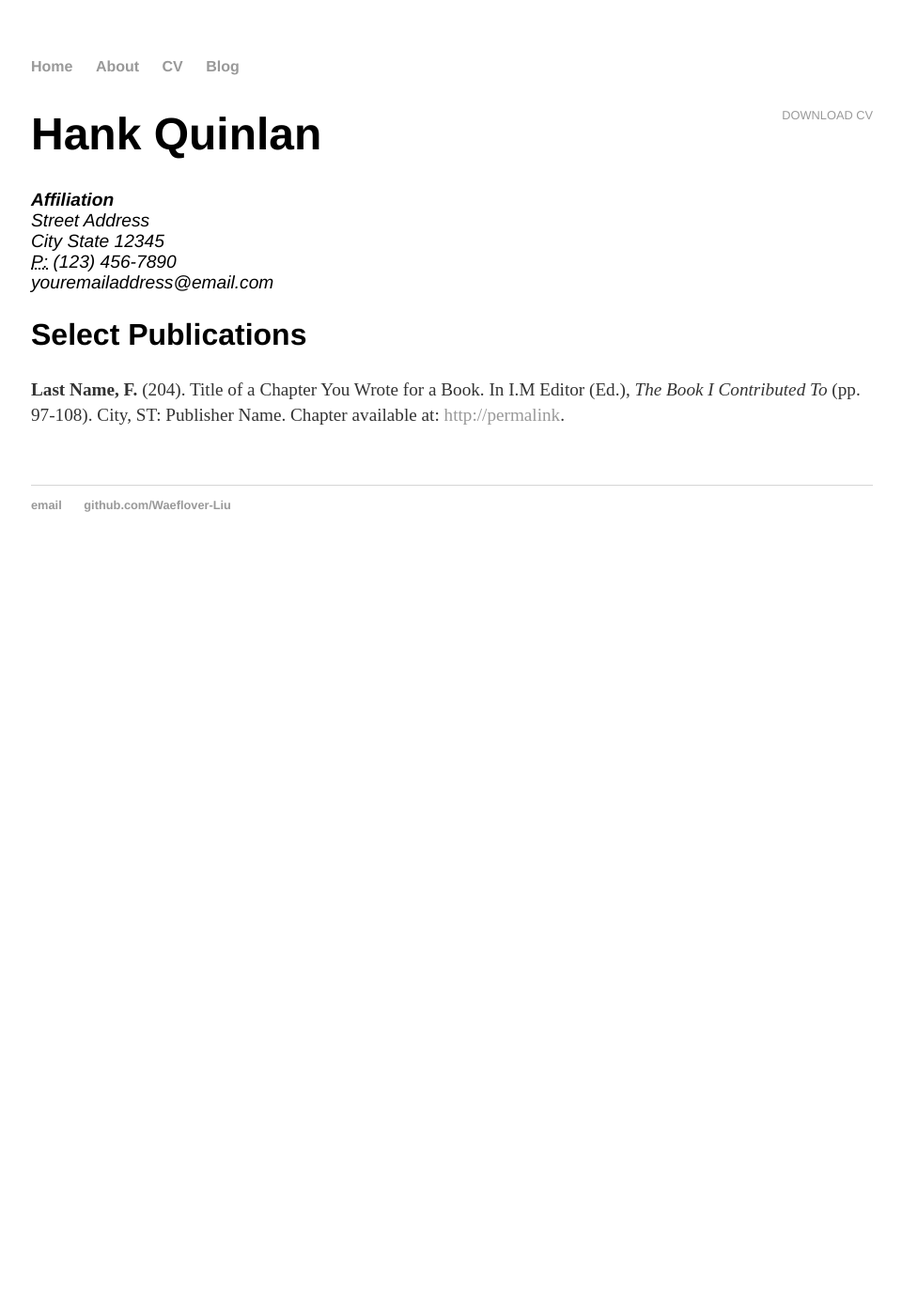
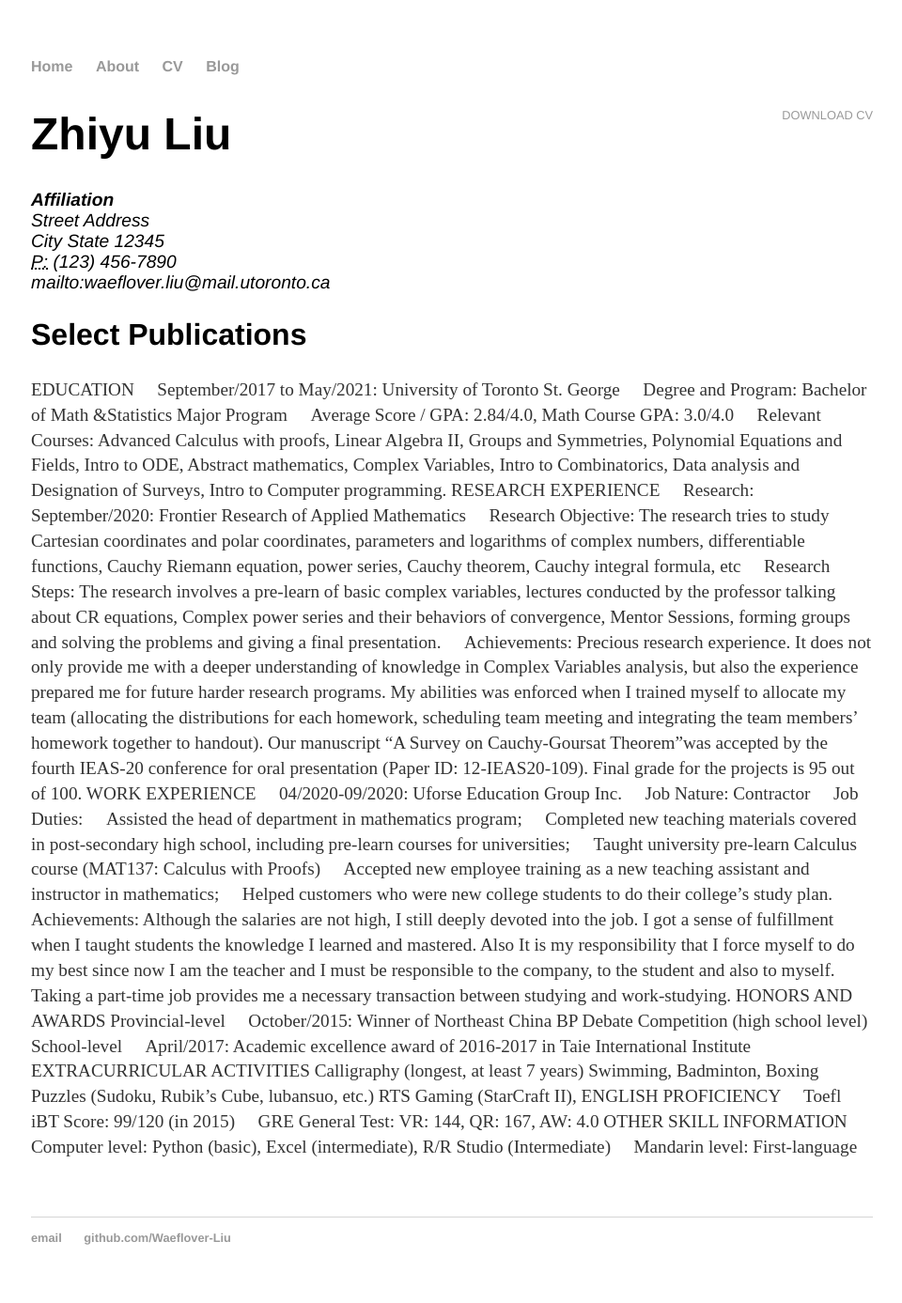
Before and after one commit to Waeflover-Liu/waeflover-liu.github.io, a Jekyll site: the page built from cv/index.html, in a window 1280 px wide. Shown: the whole page at 94% size, without its empty margins (159-1119 px from the left). Built offline with Jekyll 4.4.1, drawn with Linux system fonts in a browser that asks for light colours; before the commit the page ends 900 px from its top, so only the background shows below that.

Commit message:
Update index.html

```diff
--- a/cv/index.html
+++ b/cv/index.html
@@ -1,22 +1,72 @@
 ---
 layout: default
-title: CV of Your Name
+title: CV of Zhiyu Liu
 ---
 
 	<div class="cv">
-		<a href="#" class="download" title="Download CV as PDF">Download CV</a>
-					<h1>Hank Quinlan</h1>
+		<a href="CV Zhiyu Liu.pdf" class="download" title="Download CV as PDF">Download CV</a>
+					<h1>Zhiyu Liu</h1>
 					<address>
 					<strong>Affiliation</strong><br>
 					Street Address<br>
 					City State 12345<br>
 					<abbr title="phone">P:</abbr> (123) 456-7890<br>
-					<span class="obfuscate">youremailaddress@email.com</span>
+					<span class="obfuscate">mailto:waeflover.liu@mail.utoronto.ca</span>
 					</address>
 
 					<h2>Select Publications</h2>
 
-					<p><strong>Last Name, F.</strong> (204). Title of a Chapter You Wrote for a Book. In I.M Editor (Ed.), <em>The Book I Contributed To</em> (pp. 97-108). City, ST: Publisher Name. Chapter available at: <a href="#">http://permalink</a>.
+					<p>
+						EDUCATION
+ September/2017 to May/2021: University of Toronto St. George
+ Degree and Program: Bachelor of Math &Statistics Major Program
+ Average Score / GPA: 2.84/4.0, Math Course GPA: 3.0/4.0
+ Relevant Courses: Advanced Calculus with proofs, Linear Algebra II, Groups and Symmetries, Polynomial Equations and Fields,
+Intro to ODE, Abstract mathematics, Complex Variables, Intro to Combinatorics, Data analysis and Designation of Surveys, Intro to
+Computer programming.
+RESEARCH EXPERIENCE
+ Research: September/2020: Frontier Research of Applied Mathematics
+ Research Objective: The research tries to study Cartesian coordinates and polar coordinates, parameters and logarithms of
+complex numbers, differentiable functions, Cauchy Riemann equation, power series, Cauchy theorem, Cauchy integral formula,
+etc
+ Research Steps: The research involves a pre-learn of basic complex variables, lectures conducted by the professor talking about
+CR equations, Complex power series and their behaviors of convergence, Mentor Sessions, forming groups and solving the
+problems and giving a final presentation.
+ Achievements: Precious research experience. It does not only provide me with a deeper understanding of knowledge in Complex
+Variables analysis, but also the experience prepared me for future harder research programs. My abilities was enforced when I
+trained myself to allocate my team (allocating the distributions for each homework, scheduling team meeting and integrating the
+team members’ homework together to handout). Our manuscript “A Survey on Cauchy-Goursat Theorem”was accepted by the
+fourth IEAS-20 conference for oral presentation (Paper ID: 12-IEAS20-109). Final grade for the projects is 95 out of 100.
+WORK EXPERIENCE
+ 04/2020-09/2020: Uforse Education Group Inc.
+ Job Nature: Contractor
+ Job Duties:
+ Assisted the head of department in mathematics program;
+ Completed new teaching materials covered in post-secondary high school, including pre-learn courses for universities;
+ Taught university pre-learn Calculus course (MAT137: Calculus with Proofs)
+ Accepted new employee training as a new teaching assistant and instructor in mathematics;
+ Helped customers who were new college students to do their college’s study plan.
+ Achievements: Although the salaries are not high, I still deeply devoted into the job. I got a sense of fulfillment when I taught
+students the knowledge I learned and mastered. Also It is my responsibility that I force myself to do my best since now I am the
+teacher and I must be responsible to the company, to the student and also to myself. Taking a part-time job provides me a
+necessary transaction between studying and work-studying.
+HONORS AND AWARDS
+Provincial-level
+ October/2015: Winner of Northeast China BP Debate Competition (high school level)
+School-level
+ April/2017: Academic excellence award of 2016-2017 in Taie International Institute
+EXTRACURRICULAR ACTIVITIES
+Calligraphy (longest, at least 7 years)
+Swimming, Badminton, Boxing
+Puzzles (Sudoku, Rubik’s Cube, lubansuo, etc.)
+RTS Gaming (StarCraft II),
+ENGLISH PROFICIENCY
+ Toefl iBT Score: 99/120 (in 2015)
+ GRE General Test: VR: 144, QR: 167, AW: 4.0
+OTHER SKILL INFORMATION
+ Computer level: Python (basic), Excel (intermediate), R/R Studio (Intermediate)
+ Mandarin level: First-language
+					</p>
 
 
 	</div>
```
